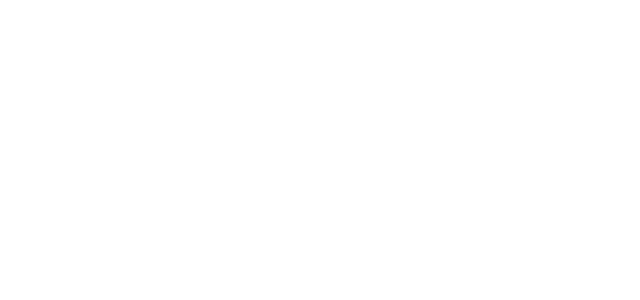
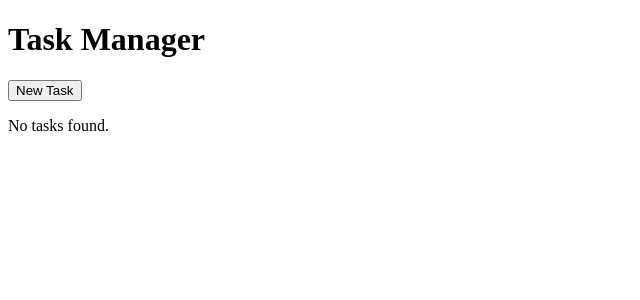
Before and after one commit to S4lvatoore/Task-List---React, a React (Create React App) app: page / in a window 1280 px wide. Shown: the top 300 px of the page, without its empty margins (0-640 px from the left). Built offline with nearby package versions, Linux system fonts and the light colour scheme; the HTML template or start-up script is replaced by a standard one.

Commit message:
setup routing with Root component

```diff
--- a/src/index.css
+++ b/src/index.css
@@ -1,13 +1,33 @@
 body {
+  font-family: sans-serif;
   margin: 0;
-  font-family: -apple-system, BlinkMacSystemFont, 'Segoe UI', 'Roboto', 'Oxygen',
-    'Ubuntu', 'Cantarell', 'Fira Sans', 'Droid Sans', 'Helvetica Neue',
-    sans-serif;
-  -webkit-font-smoothing: antialiased;
-  -moz-osx-font-smoothing: grayscale;
+  padding: 0;
 }
 
-code {
-  font-family: source-code-pro, Menlo, Monaco, Consolas, 'Courier New',
-    monospace;
+#app {
+  display: flex;
 }
+
+#sidebar {
+  width: 250px;
+  padding: 1rem;
+  background: #f7f7f7;
+}
+
+#main {
+  flex: 1;
+  padding: 1rem;
+}
+
+.task-list {
+  display: flex;
+  flex-direction: column;
+  gap: 1rem;
+}
+
+.task {
+  padding: 1rem;
+  border: 1px solid #ccc;
+  border-radius: 5px;
+  background: #fff;
+}
```
Also changed, not shown: src/index.js (added, +22 -0 lines).
